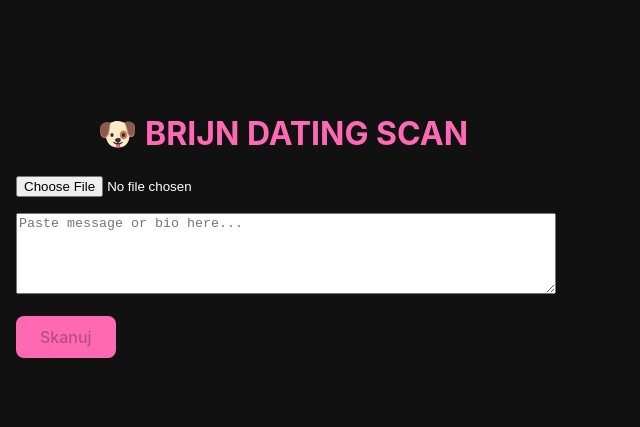
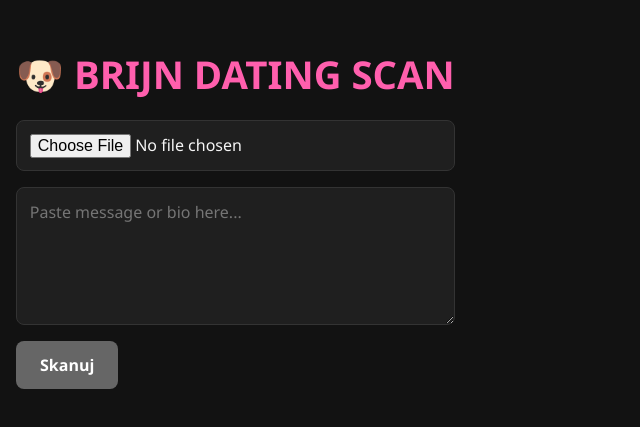
Before and after one commit to cezary-brijn/brijn-frontend, a React (Vite) app: page / in a window 1280 px wide. Shown: the part 179-606 px from the top of the page, without its empty margins (0-640 px from the left). Built offline with nearby package versions, Linux system fonts and the light colour scheme.

Commit message:
UI improved: Brijn style, hover, modern look

```diff
--- a/src/styles/global.css
+++ b/src/styles/global.css
@@ -1,28 +1,75 @@
-body {
-  font-family: 'Inter', sans-serif;
-  background: #111;
-  color: #fff;
+/* ====== Global Styles for Brijn Dating Scan ====== */
+
+/* Reset & base font */
+* {
   margin: 0;
   padding: 0;
+  box-sizing: border-box;
+  font-family: 'Segoe UI', Tahoma, Geneva, Verdana, sans-serif;
 }
 
-h1 {
-  font-size: 2rem;
-  text-align: center;
-  margin-top: 2rem;
-  color: #ff69b4;
+body {
+  background-color: #121212;
+  color: #f5f5f5;
+  line-height: 1.5;
 }
 
+/* Header */
+h1 {
+  text-align: center;
+  font-size: 2.4rem;
+  color: #ff5fad; /* Róż dla Brijn */
+  margin-bottom: 1.5rem;
+}
+
+/* Inputs */
+input[type="file"],
+textarea {
+  display: block;
+  width: 100%;
+  margin-top: 1rem;
+  padding: 0.8rem;
+  background: #1f1f1f;
+  border: 1px solid #333;
+  border-radius: 8px;
+  color: #f5f5f5;
+  font-size: 1rem;
+}
+
+/* Button */
 button {
-  background: #ff69b4;
+  margin-top: 1rem;
+  padding: 0.8rem 1.5rem;
+  background: #ff5fad;
+  color: #fff;
   border: none;
-  padding: 0.7rem 1.5rem;
   border-radius: 8px;
   font-size: 1rem;
+  font-weight: bold;
   cursor: pointer;
-  margin-top: 1rem;
+  transition: background 0.3s ease, transform 0.2s ease;
 }
 
 button:hover {
-  background: #ff1493;
+  background: #ff2e92;
+  transform: translateY(-2px);
 }
+
+button:disabled {
+  background: #666;
+  cursor: not-allowed;
+}
+
+/* Results box */
+.result-box {
+  margin-top: 1.5rem;
+  padding: 1rem;
+  border-radius: 8px;
+  background: #1e1e1e;
+  border: 1px solid #333;
+}
+
+.result-box h2 {
+  margin-bottom: 0.5rem;
+  color: #ff5fad;
+}
```
